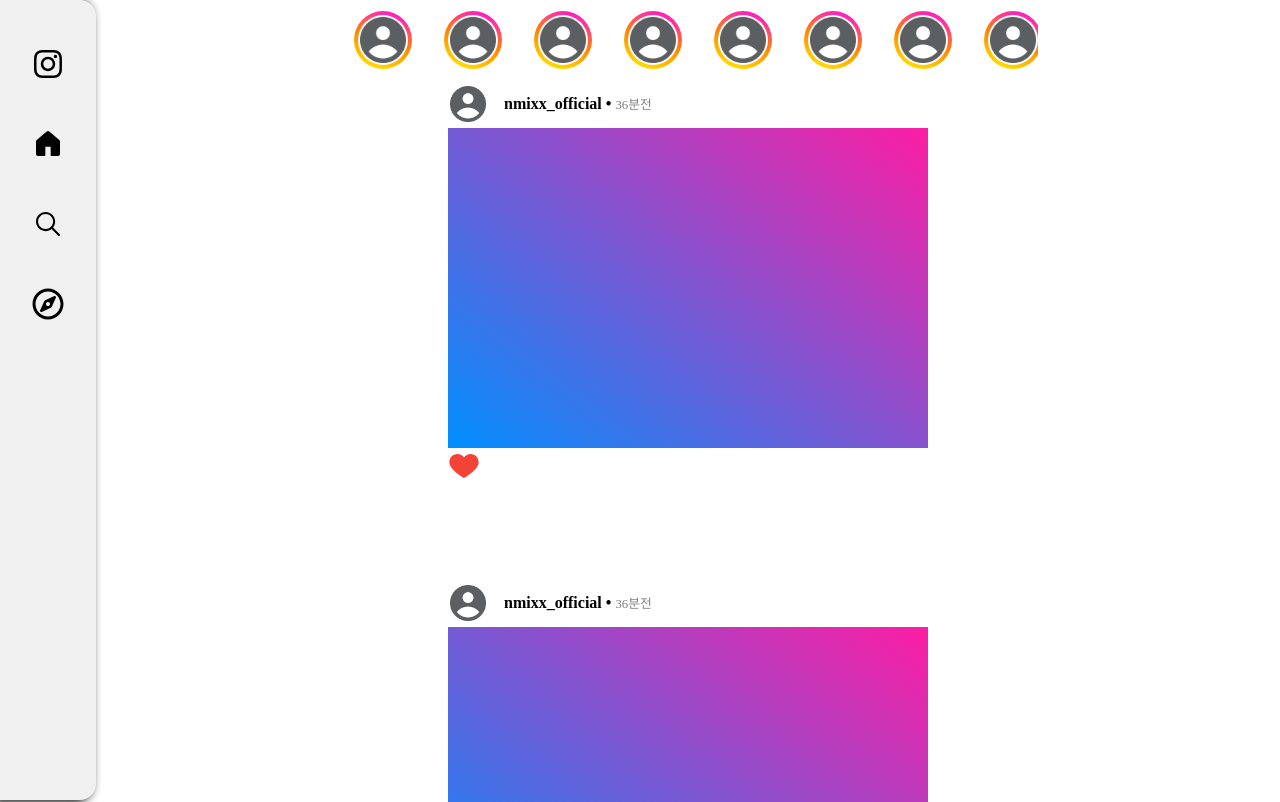
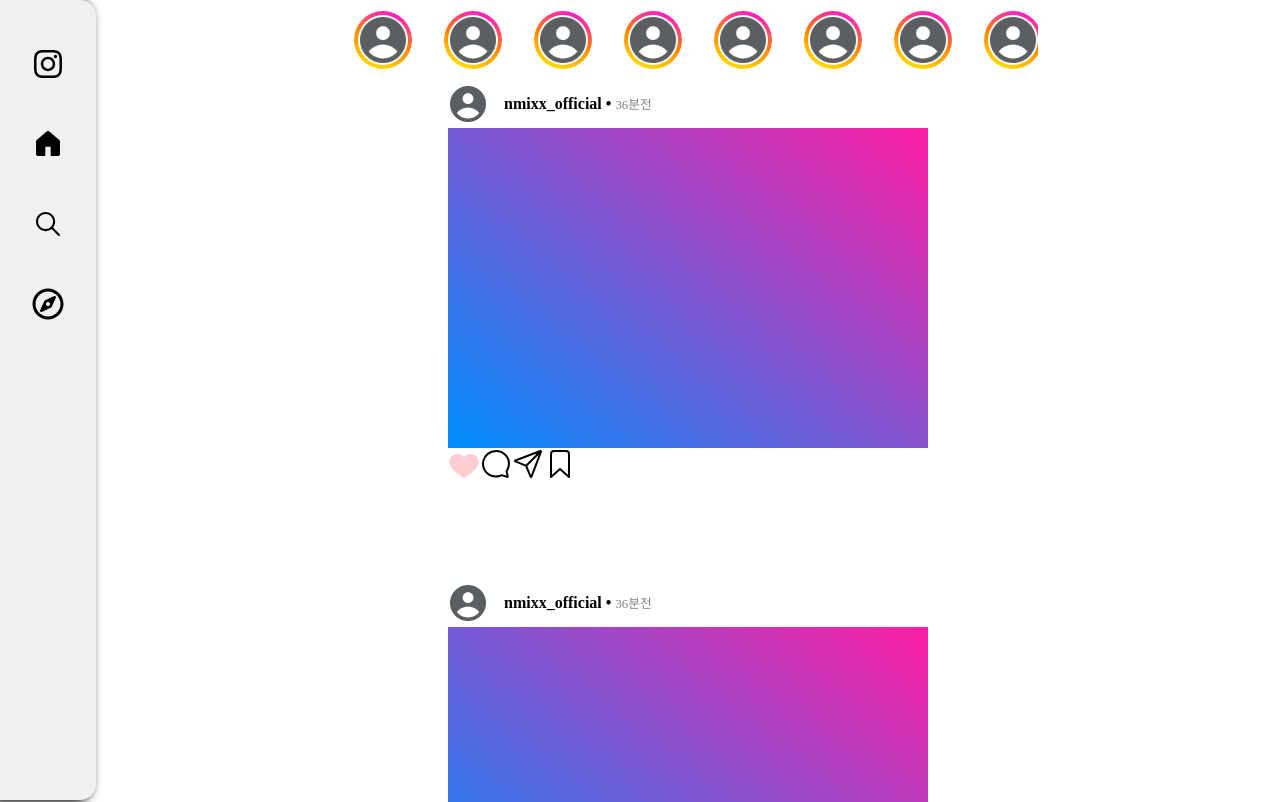
Before and after one commit to wwwcomcomcomcom/outstagram, a React (Vite) app: page / in a window 1280 px wide. Shown: the top 802 px of the page. Built offline with nearby package versions, Linux system fonts and the light colour scheme; the HTML template or start-up script is replaced by a standard one.

Commit message:
Add all kinds of posting buttons.

```diff
--- a/src/components/posting/post.tsx
+++ b/src/components/posting/post.tsx
@@ -1,5 +1,8 @@
 import styles from "./post.module.css"
 import LikeButton from "./postComponents/likeButton.tsx";
+import CommentButton from "./postComponents/commentButton.tsx";
+import ShareButton from "./postComponents/shareButton.tsx";
+import BookmarkButton from "./postComponents/bookmarkButton.tsx";
 
 export default function Post() {
 
@@ -18,7 +21,10 @@ export default function Post() {
         <div className={styles.image}></div>
         <div className={styles.postFootBar}>
             <div className={styles.transactionBar}>
-                <LikeButton/>
+                <LikeButton className={styles.likesAmount}/>
+                <CommentButton/>
+                <ShareButton/>
+                <BookmarkButton/>
             </div>
             <div className={styles.likesAmount}></div>
             <div className={styles.bestComment}></div>
--- /dev/null
+++ b/src/components/posting/postComponents/bookmarkButton.tsx
@@ -0,0 +1,17 @@
+import {IoBookmark, IoBookmarkOutline} from "react-icons/io5";
+import {useState} from "react";
+import {IconBaseProps} from "react-icons";
+
+export default function BookmarkButton(props:IconBaseProps) {
+
+    const [checked, setChecked] = useState(false);
+
+    const commonProps ={
+        size:"2rem",
+        onClick:()=>{
+            setChecked(!checked);
+        }
+    }
+
+    return checked ? <IoBookmark {...commonProps} {...props}/> : <IoBookmarkOutline {...commonProps} {...props}/>;
+}
--- /dev/null
+++ b/src/components/posting/postComponents/commentButton.tsx
@@ -0,0 +1,6 @@
+import {IoChatbubbleOutline} from "react-icons/io5";
+import {IconBaseProps} from "react-icons";
+
+export default function CommentButton(props:IconBaseProps) {
+    return <IoChatbubbleOutline size="2rem" style={{transform:"scaleX(-1)"}} {...props}/>
+}
--- a/src/components/posting/postComponents/likeButton.tsx
+++ b/src/components/posting/postComponents/likeButton.tsx
@@ -1,5 +1,17 @@
-import {FcLike} from "react-icons/fc";
+import {FcLike, FcLikePlaceholder} from "react-icons/fc";
+import {useState} from "react";
+import {IconBaseProps} from "react-icons";
 
-export default  function LikeButton(){
-    return <FcLike size="2rem"/>
+export default  function LikeButton(props:IconBaseProps){
+
+    const [checked, setChecked] = useState(false);
+
+    const commonProps = {
+        size:"2rem",
+        onClick:()=>{
+            setChecked(!checked);
+        }
+    }
+
+    return checked ? <FcLike {...commonProps} {...props}/> : <FcLikePlaceholder {...commonProps} {...props}/>;
 }
--- /dev/null
+++ b/src/components/posting/postComponents/shareButton.tsx
@@ -0,0 +1,7 @@
+import {IoPaperPlaneOutline} from "react-icons/io5";
+import {IconBaseProps} from "react-icons";
+
+
+export default function ShareButton(props:IconBaseProps){
+    return <IoPaperPlaneOutline size="2rem" {...props}/>
+}
```
